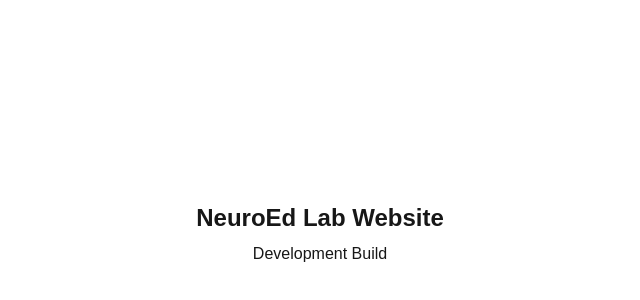
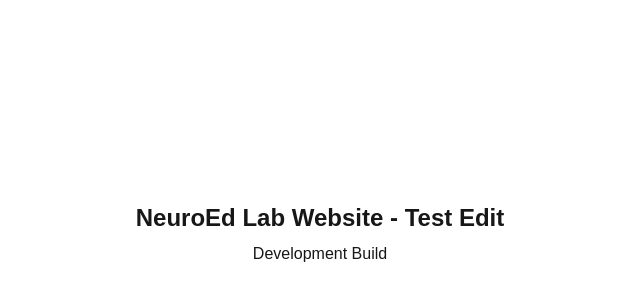
Before and after one commit to mollilyn/neuroedlab-website, a Next.js app: page / in a window 1280 px wide. Shown: the part 166-466 px from the top of the page, without its empty margins (320-960 px from the left). Built offline with nearby package versions, Linux system fonts and the light colour scheme.

Commit message:
Test CI/CD 2

```diff
--- a/app/page.tsx
+++ b/app/page.tsx
@@ -2,7 +2,7 @@ export default function Home() {
   return (
     <div className="flex min-h-screen items-center justify-center">
       <main className="flex flex-col items-center gap-2 text-center">
-        <h1 className="text-2xl font-semibold">NeuroEd Lab Website</h1>
+        <h1 className="text-2xl font-semibold">NeuroEd Lab Website - Test Edit</h1>
         <p className="text-base">Development Build</p>
       </main>
     </div>
```
